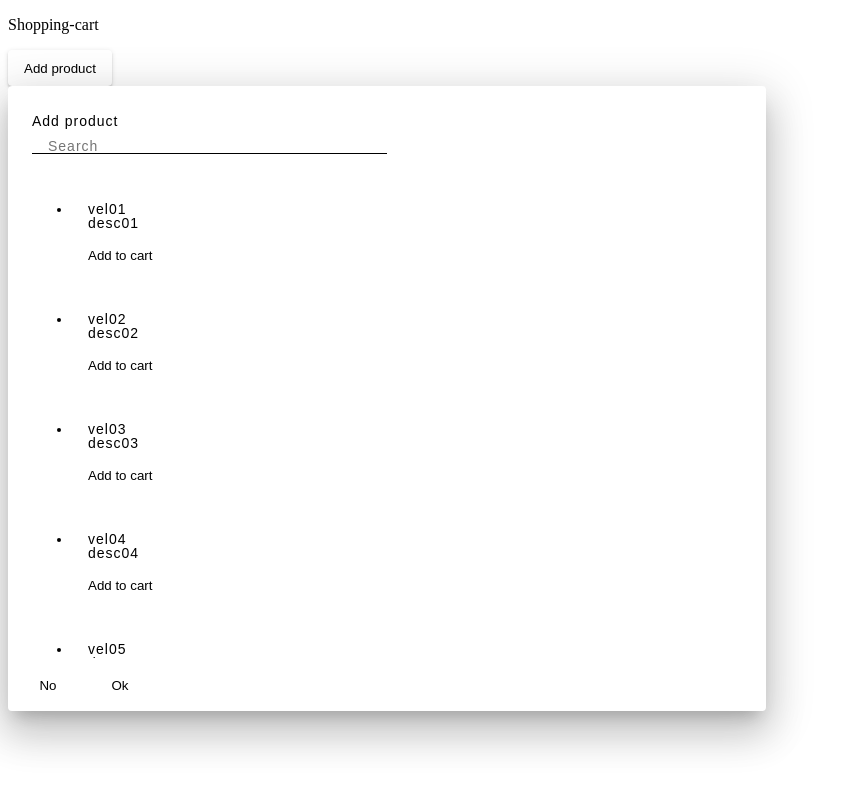
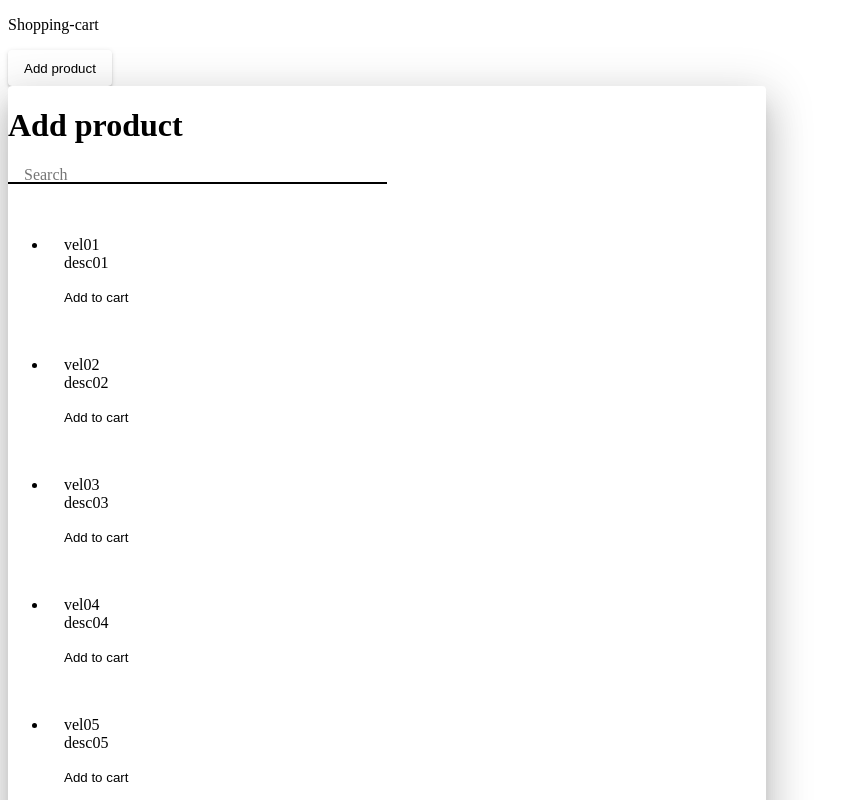
Before and after one commit to javierrv/santng, an Angular app: page / in a window 1280 px wide. Both pictures are taken after a click on the button "Add product". Shown: the top 800 px of the page, without its empty margins (0-852 px from the left). Built offline with nearby package versions, Linux system fonts and the light colour scheme.

Commit message:
remove dialog references from product-list component

```diff
--- a/src/app/product-list/product-list.component.html
+++ b/src/app/product-list/product-list.component.html
@@ -1,6 +1,6 @@
-<h1 mat-dialog-title>Add product</h1>
+<h1>Add product</h1>
 
-<div mat-dialog-content>
+<div>
   <mat-form-field style="width: 50%">
     <input matInput [(ngModel)]="searchText" placeholder="Search" autocomplete="off">
   </mat-form-field>
@@ -15,7 +15,7 @@
   </a>
 </div>
 
-<div mat-dialog-actions>
-  <button mat-button mat-dialog-close>No</button>
-  <button mat-button mat-dialog-close cdkFocusInitial>Ok</button>
+<div>
+  <button>No</button>
+  <button>Ok</button>
 </div>
--- a/src/app/product-list/product-list.component.ts
+++ b/src/app/product-list/product-list.component.ts
@@ -1,5 +1,4 @@
 import { Component, OnInit } from '@angular/core';
-import { MatDialogRef } from '@angular/material/dialog';
 
 import { Item, products} from '../items';
 
@@ -9,7 +8,6 @@ import { Item, products} from '../items';
   styleUrls: ['./product-list.component.sass']
 })
 export class ProductListComponent implements OnInit {
-  constructor(public dialogRef: MatDialogRef<ProductListComponent>) {}
 
   searchText = '';
   products: Array<Item> = products;
```
